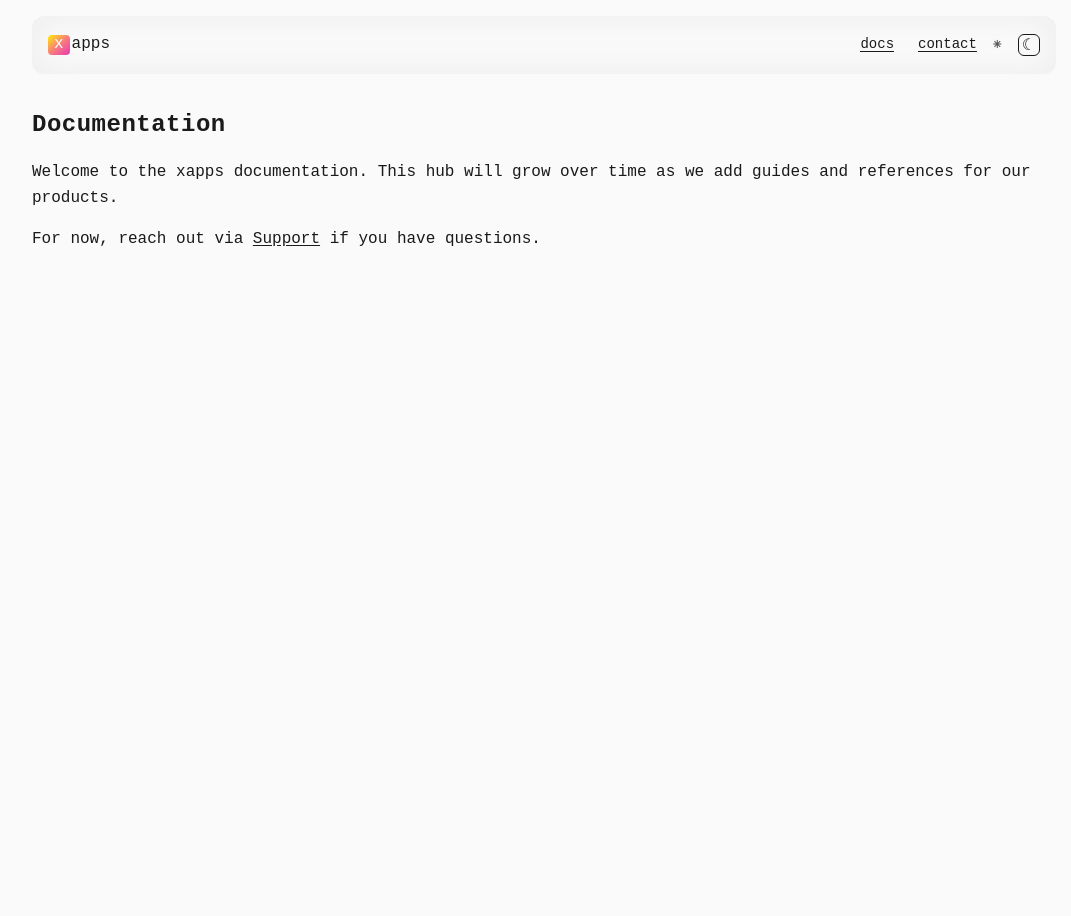
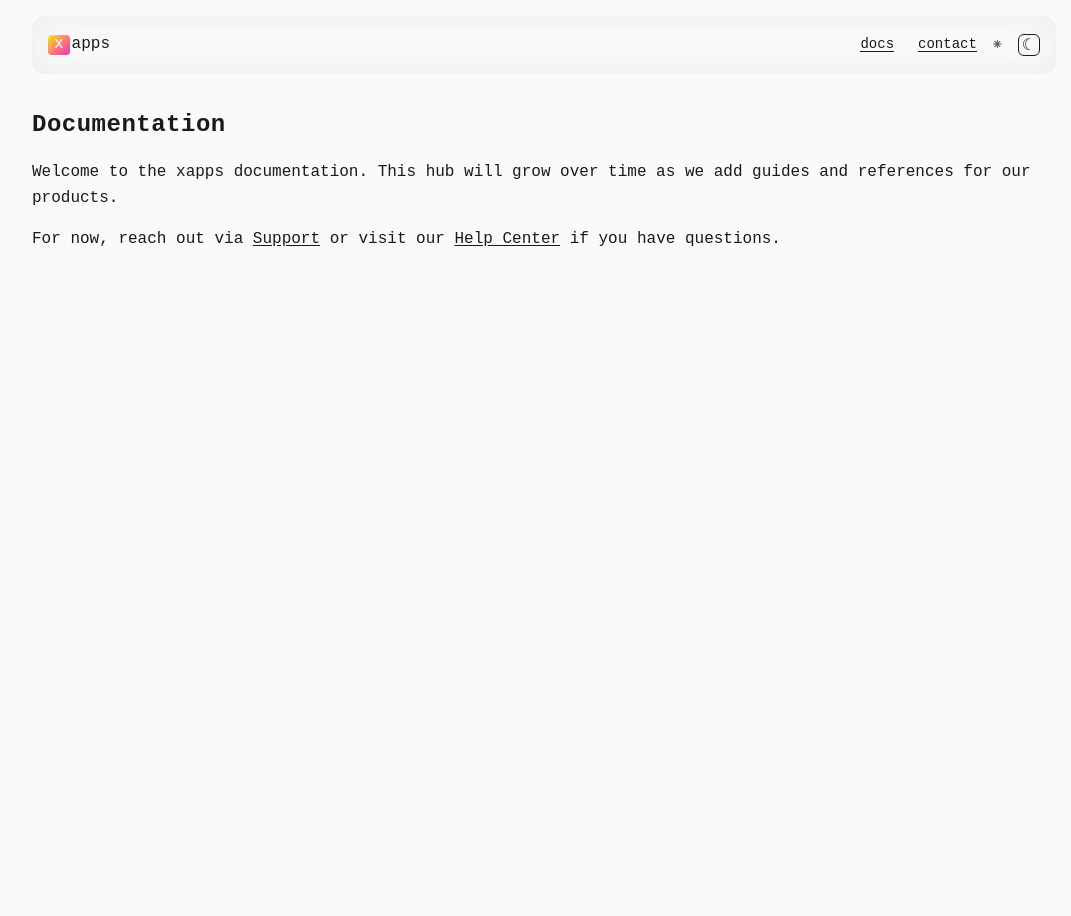
Before and after one commit to Sanj718/xapps, a Jekyll site: the page built from docs.html, in a window 1280 px wide. Shown: the whole page, without its empty margins (96-1167 px from the left). Built offline with Jekyll 4.4.1, drawn with Linux system fonts in a browser that asks for light colours.

Commit message:
Update documentation to include Help Center link for support inquiries

```diff
--- a/docs.html
+++ b/docs.html
@@ -6,4 +6,4 @@ main_class: docs
 
 <h1>Documentation</h1>
 <p>Welcome to the xapps documentation. This hub will grow over time as we add guides and references for our products.</p>
-<p>For now, reach out via <a href="{{ '/contact.html' | relative_url }}">Support</a> if you have questions.</p>
+<p>For now, reach out via <a href="{{ '/contact.html' | relative_url }}">Support</a> or visit our <a href="https://geolocationredirects-xapps.tawk.help/">Help Center</a> if you have questions.</p>
```
